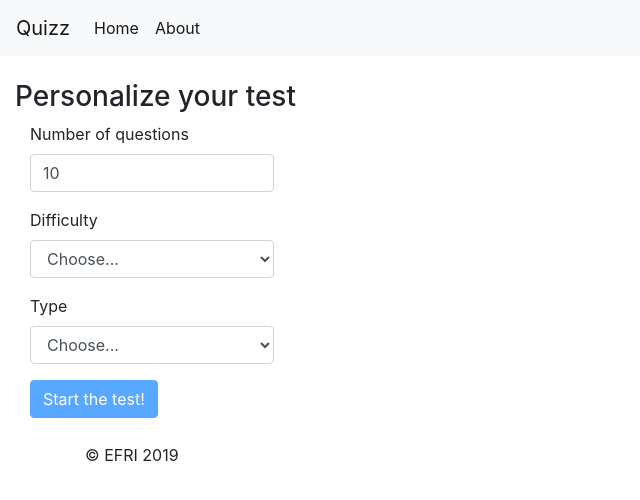
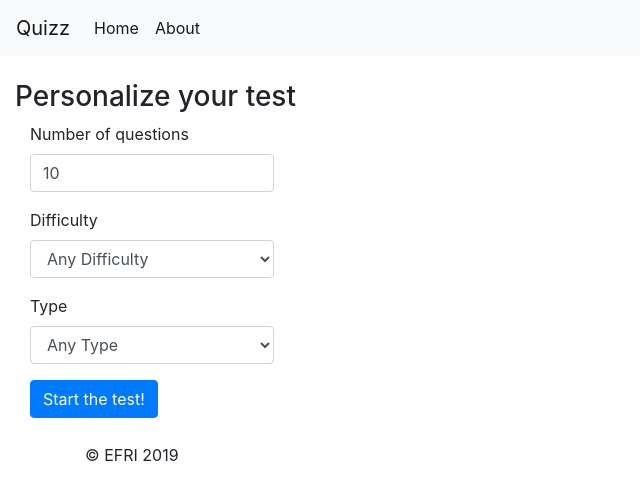
Before and after one commit to mohamessi/Quizz, an Angular app: page /personalized in a window 1280 px wide. Shown: the top 500 px of the page, without its empty margins (0-640 px from the left). Built offline with nearby package versions, Linux system fonts and the light colour scheme.

Commit message:
add button inisialize questionnaire

```diff
--- a/src/app/pages/fast/fast.component.html
+++ b/src/app/pages/fast/fast.component.html
@@ -12,8 +12,4 @@
           </div>
     </div>
   </li>
-
-
-
-
 </ul>
--- a/src/app/pages/personalized/personalized.component.html
+++ b/src/app/pages/personalized/personalized.component.html
@@ -12,8 +12,7 @@
 
       <div class="form-group col-md-4">
         <label for="difficulty">Difficulty</label>
-        <select name="difficulty" class="form-control" ngModel required>
-          <option value="" selected>Choose...</option>
+        <select name="difficulty" class="form-control" [ngModel]="defaultChoise" required>
           <option value="any">Any Difficulty</option>
           <option value="easy">Easy</option>
           <option value="medium">Medium</option>
@@ -23,8 +22,7 @@
 
       <div class="form-group col-md-4">
         <label for="type">Type</label>
-        <select name="type" class="form-control" ngModel required>
-          <option value="" selected>Choose...</option>
+        <select name="type" class="form-control" [ngModel]="defaultChoise" required>
           <option value="any">Any Type</option>
           <option value="multiple">Multiple Choice</option>
           <option value="boolean">True / False</option>
@@ -42,17 +40,22 @@
   <ul class="list-group">
     <li class="list-group-item" *ngFor="let q of questions; let i = index">
       <p><strong>{{ i+1 }}</strong> {{ q.question }}</p>
-      <button class="btn btn-primary" *ngFor="let answer of q.incorrect_answers"(click)="checkAnswer(q, answer)">{{ answer }}</button>
+      <button type="button" class="btn btn-primary" *ngFor="let answer of q.incorrect_answers"
+        (click)="checkAnswer(q, answer)">{{ answer }}</button>
 
       <div *ngIf="q.result">
         <div class="alert alert-success" role="alert" *ngIf="q.isGoodAnswer">
           <p>{{ q.result }}</p>
         </div>
         <div class="alert alert-danger" role="alert" *ngIf="!q.isGoodAnswer">
-            <p>{{ q.result }}</p>
+          <p>{{ q.result }}</p>
         </div>
       </div>
     </li>
+    <div class="btn-init-qst" *ngIf="questions">
+        <button type="button" class="btn btn-primary btn-lg" (click)="initializeQuestionnaire()">
+          Initializethe the questionnaire
+        </button>
+    </div>
   </ul>
-
 </div>
--- a/src/app/pages/personalized/personalized.component.scss
+++ b/src/app/pages/personalized/personalized.component.scss
@@ -5,6 +5,12 @@ button
 }
 strong
 {
-    font-size: 1.3em;
+    font-size: 1em;
     color: royalblue;
 }
+.btn-init-qst
+{
+    display: flex;
+    justify-content: center;
+    margin-top: 7px;
+}
--- a/src/app/pages/personalized/personalized.component.ts
+++ b/src/app/pages/personalized/personalized.component.ts
@@ -11,13 +11,16 @@ import { Question } from 'src/app/models/question';
 })
 export class PersonalizedComponent implements OnInit, OnDestroy {
 
-  defaultAmount = 10;
+  defaultAmount: number;
+  defaultChoise: string;
   questions: Array<Question>;
   personalizedSubscription: Subscription;
 
   constructor(private quizzService: QuizzService) { }
 
   ngOnInit() {
+    this.defaultAmount = 10;
+    this.defaultChoise = "any";
   }
 
   getPersonalizedQuestions(form: NgForm)
@@ -60,6 +63,16 @@ export class PersonalizedComponent implements OnInit, OnDestroy {
     }
   }
 
+  initializeQuestionnaire()
+  {
+    console.log('Questionnaire inisialize');
+    this.questions.forEach(
+      q => {
+        q.result = '';
+      }
+    );
+  }
+
   ngOnDestroy()
   {
     this.personalizedSubscription.unsubscribe();
```
